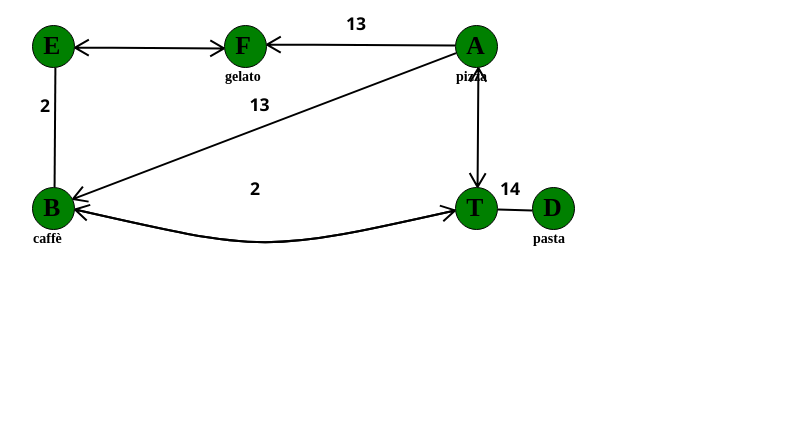
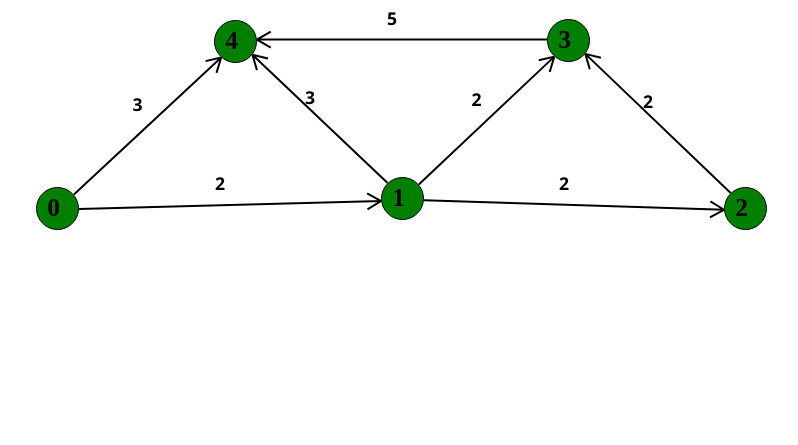
Before and after one commit to romeorizzi/esercizi-nel-browser, a Django app: template esame/templates/esame/grafo_template.html in a window 1280 px wide. Shown: the top 445 px of the page, without its empty margins (6-804 px from the left). Run offline with Django 4.2, Linux system fonts and the light colour scheme; the template is opened without the code that fills it, so the values that code supplies are empty; parts of the project's set-up code (start-up, migrations or seed data) failed here and were passed over; some libraries are stand-ins or nearby versions.

Commit message:
update dipenzende html e creazione automatica del grafo dall'instance

```diff
--- a/build_site.py
+++ b/build_site.py
@@ -89,8 +89,8 @@ for key in PROBLEM_KEYS:
     global_args[key] = META_YAML['services']['check']['args']
 
 # raccolgo tutti gli argomenti degli yaml per ogni problema
-global_args_dict = {}
-all_exercises = {}
+global_args_dict: dict = {}
+all_exercises: dict = {}
 for key in PROBLEM_KEYS:
     all_exercises[key] = {}
     all_exercises[key]["instance"] = PROBLEM[key]['instance']
--- a/convert.py
+++ b/convert.py
@@ -1,7 +1,8 @@
 import os
 import re
 import yaml as ya
-from RO_utils import *
+from utils import graph
+from utils.RO_utils import *
 
 class Default(dict):
     def __missing__(self, key):
@@ -170,6 +171,8 @@ def analyze_instance(yaml_dict):
     if 'general_description_to_conclude' in yaml_new and 'content' in yaml_new['general_description_to_conclude']:
         yaml_new['general_description_to_conclude'] = yaml_new['general_description_to_conclude']['content']
     yaml_new['graphic_instance_descriptor'] = ''
+    if 'edges' in yaml_new['instance']:
+        graph.create_graphml(yaml_new['instance']['edges'], yaml_new['graphml'])
     return yaml_new
 
 def start():
--- a/esame/templates/esame/grafo_template.html
+++ b/esame/templates/esame/grafo_template.html
@@ -2,7 +2,7 @@
 <html>
   <head>
     <script src="https://code.jquery.com/jquery-3.7.1.min.js" integrity="sha512-v2CJ7UaYy4JwqLDIrZUI/4hqeoQieOmAZNXBeQyjo21dadnwR+8ZaIJVT8EE2iyI61OV8e6M8PP2/4hpQINQ/g==" crossorigin="anonymous"></script>
-    <script src="https://code.jquery.com/ui/1.12.1/jquery-ui.min.js" integrity="sha512-4DaiBX8rsgOoBSNLceQ/IixDF+uUDV0hJrQX/MJ9RwJZCDqbEp0EjIQodGxszPtTpwlenJznR2jkgDWqj4Hs+A==" crossorigin="anonymous"></script>
+    <script src="https://code.jquery.com/ui/1.13.2/jquery-ui.min.js" integrity="sha512-57oZ/vW8ANMjR/KQ6Be9v/+/h6bq9/l3f0Oc7vn6qMqyhvPd1cvKBRWWpzu0QoneImqr2SkmO4MSqU+RpHom3Q==" crossorigin="anonymous"></script>
     <script src="https://graphicalstructure.org/Playground/Scripts/Line.js"></script>
     <style>
       body {
@@ -25,29 +25,25 @@
        }
     </style>
   </head>
-<div class='node' id='A' style='top:25px;left:461px; background: green;border: thin solid black' onclick='javascript:change(this.id);'>
-<label id='A-label-char' style='position: absolute; top:0%;left:25%;'> A</label>
-<label id='A-label' style='font-size: 14px; position: absolute; top:75%;left:0%;'> pizza</label>
+<div class='node' id='0' style='top:187px;left:42px; background: green;border: thin solid black' onclick='javascript:change(this.id);'>
+<label id='0-label-char' style='position: absolute; top:0%;left:25%;'> 0</label>
+<label id='0-label' style='font-size: 14px; position: absolute; top:75%;left:0%;'>  </label>
 </div>
-<div class='node' id='B' style='top:187px;left:38px; background: green;border: thin solid black' onclick='javascript:change(this.id);'>
-<label id='B-label-char' style='position: absolute; top:0%;left:25%;'> B</label>
-<label id='B-label' style='font-size: 14px; position: absolute; top:75%;left:0%;'> caffè</label>
+<div class='node' id='1' style='top:177px;left:387px; background: green;border: thin solid black' onclick='javascript:change(this.id);'>
+<label id='1-label-char' style='position: absolute; top:0%;left:25%;'> 1</label>
+<label id='1-label' style='font-size: 14px; position: absolute; top:75%;left:0%;'>  </label>
 </div>
-<div class='node' id='T' style='top:187px;left:461px; background: green;border: thin solid black' onclick='javascript:change(this.id);'>
-<label id='T-label-char' style='position: absolute; top:0%;left:25%;'> T</label>
-<label id='T-label' style='font-size: 14px; position: absolute; top:75%;left:0%;'>  </label>
+<div class='node' id='2' style='top:187px;left:730px; background: green;border: thin solid black' onclick='javascript:change(this.id);'>
+<label id='2-label-char' style='position: absolute; top:0%;left:25%;'> 2</label>
+<label id='2-label' style='font-size: 14px; position: absolute; top:75%;left:0%;'>  </label>
 </div>
-<div class='node' id='D' style='top:187px;left:538px; background: green;border: thin solid black' onclick='javascript:change(this.id);'>
-<label id='D-label-char' style='position: absolute; top:0%;left:25%;'> D</label>
-<label id='D-label' style='font-size: 14px; position: absolute; top:75%;left:0%;'> pasta</label>
+<div class='node' id='3' style='top:19px;left:553px; background: green;border: thin solid black' onclick='javascript:change(this.id);'>
+<label id='3-label-char' style='position: absolute; top:0%;left:25%;'> 3</label>
+<label id='3-label' style='font-size: 14px; position: absolute; top:75%;left:0%;'>  </label>
 </div>
-<div class='node' id='E' style='top:25px;left:38px; background: green;border: thin solid black' onclick='javascript:change(this.id);'>
-<label id='E-label-char' style='position: absolute; top:0%;left:25%;'> E</label>
-<label id='E-label' style='font-size: 14px; position: absolute; top:75%;left:0%;'>  </label>
-</div>
-<div class='node' id='F' style='top:25px;left:230px; background: green;border: thin solid black' onclick='javascript:change(this.id);'>
-<label id='F-label-char' style='position: absolute; top:0%;left:25%;'> F</label>
-<label id='F-label' style='font-size: 14px; position: absolute; top:75%;left:0%;'> gelato</label>
+<div class='node' id='4' style='top:20px;left:220px; background: green;border: thin solid black' onclick='javascript:change(this.id);'>
+<label id='4-label-char' style='position: absolute; top:0%;left:25%;'> 4</label>
+<label id='4-label' style='font-size: 14px; position: absolute; top:75%;left:0%;'>  </label>
 </div>
 <script>
   $('.node').draggable();
@@ -292,12 +288,12 @@
     };
     var LineController = connect();
   LineController.drawLine({
-    left_node:'A',
-    right_node:'B',
-    label_node:'A-label',
+    left_node:'0',
+    right_node:'1',
+    label_node:'0-label',
     col: 'black',
     width: 2,
-    text: 13,
+    text: 2,
     style: 'solid',
     gtype: 'arrow',
     ltype: '',
@@ -307,57 +303,12 @@
   drag: function(event, ui){LineController.redrawLines();}
   });
   LineController.drawLine({
-    left_node:'B',
-    right_node:'T',
-    label_node:'B-label',
+    left_node:'0',
+    right_node:'4',
+    label_node:'0-label',
     col: 'black',
     width: 2,
-    text: 2,
-    style: 'solid',
-    gtype: 'bidirectional',
-    ltype: 'curve',
-  })
-  $( '.'+'node' ).draggable({
-  scroll: false,
-  drag: function(event, ui){LineController.redrawLines();}
-  });
-  LineController.drawLine({
-    left_node:'T',
-    right_node:'A',
-    label_node:'T-label',
-    col: 'black',
-    width: 2,
-    text: -13234214325,
-    style: 'solid',
-    gtype: 'bidirectional',
-    ltype: '',
-  })
-  $( '.'+'node' ).draggable({
-  scroll: false,
-  drag: function(event, ui){LineController.redrawLines();}
-  });
-  LineController.drawLine({
-    left_node:'T',
-    right_node:'D',
-    label_node:'T-label',
-    col: 'black',
-    width: 2,
-    text: 14,
-    style: 'solid',
-    gtype: 'line',
-    ltype: '',
-  })
-  $( '.'+'node' ).draggable({
-  scroll: false,
-  drag: function(event, ui){LineController.redrawLines();}
-  });
-  LineController.drawLine({
-    left_node:'A',
-    right_node:'F',
-    label_node:'A-label',
-    col: 'black',
-    width: 2,
-    text: 13,
+    text: 3,
     style: 'solid',
     gtype: 'arrow',
     ltype: '',
@@ -367,14 +318,14 @@
   drag: function(event, ui){LineController.redrawLines();}
   });
   LineController.drawLine({
-    left_node:'B',
-    right_node:'E',
-    label_node:'B-label',
+    left_node:'1',
+    right_node:'2',
+    label_node:'1-label',
     col: 'black',
     width: 2,
     text: 2,
     style: 'solid',
-    gtype: 'line',
+    gtype: 'arrow',
     ltype: '',
   })
   $( '.'+'node' ).draggable({
@@ -382,14 +333,59 @@
   drag: function(event, ui){LineController.redrawLines();}
   });
   LineController.drawLine({
-    left_node:'E',
-    right_node:'F',
-    label_node:'E-label',
+    left_node:'1',
+    right_node:'3',
+    label_node:'1-label',
     col: 'black',
     width: 2,
-    text: -13234214325,
+    text: 2,
     style: 'solid',
-    gtype: 'bidirectional',
+    gtype: 'arrow',
+    ltype: '',
+  })
+  $( '.'+'node' ).draggable({
+  scroll: false,
+  drag: function(event, ui){LineController.redrawLines();}
+  });
+  LineController.drawLine({
+    left_node:'1',
+    right_node:'4',
+    label_node:'1-label',
+    col: 'black',
+    width: 2,
+    text: 3,
+    style: 'solid',
+    gtype: 'arrow',
+    ltype: '',
+  })
+  $( '.'+'node' ).draggable({
+  scroll: false,
+  drag: function(event, ui){LineController.redrawLines();}
+  });
+  LineController.drawLine({
+    left_node:'2',
+    right_node:'3',
+    label_node:'2-label',
+    col: 'black',
+    width: 2,
+    text: 2,
+    style: 'solid',
+    gtype: 'arrow',
+    ltype: '',
+  })
+  $( '.'+'node' ).draggable({
+  scroll: false,
+  drag: function(event, ui){LineController.redrawLines();}
+  });
+  LineController.drawLine({
+    left_node:'3',
+    right_node:'4',
+    label_node:'3-label',
+    col: 'black',
+    width: 2,
+    text: 5,
+    style: 'solid',
+    gtype: 'arrow',
     ltype: '',
   })
   $( '.'+'node' ).draggable({
--- a/esame/templates/esame/graph.html
+++ b/esame/templates/esame/graph.html
@@ -2,7 +2,7 @@
 <html>
   <head>
     <script src="https://code.jquery.com/jquery-3.7.1.min.js" integrity="sha512-v2CJ7UaYy4JwqLDIrZUI/4hqeoQieOmAZNXBeQyjo21dadnwR+8ZaIJVT8EE2iyI61OV8e6M8PP2/4hpQINQ/g==" crossorigin="anonymous"></script>
-    <script src="https://code.jquery.com/ui/1.12.1/jquery-ui.min.js" integrity="sha512-4DaiBX8rsgOoBSNLceQ/IixDF+uUDV0hJrQX/MJ9RwJZCDqbEp0EjIQodGxszPtTpwlenJznR2jkgDWqj4Hs+A==" crossorigin="anonymous"></script>
+    <script src="https://code.jquery.com/ui/1.13.2/jquery-ui.min.js" integrity="sha512-57oZ/vW8ANMjR/KQ6Be9v/+/h6bq9/l3f0Oc7vn6qMqyhvPd1cvKBRWWpzu0QoneImqr2SkmO4MSqU+RpHom3Q==" crossorigin="anonymous"></script>
     <script src="https://graphicalstructure.org/Playground/Scripts/Line.js"></script>
     <style>
       body {
--- a/graph_designer.py
+++ b/graph_designer.py
@@ -10,11 +10,8 @@ e = graphml_converter.node_arrow()
 
 nodes_values = {}
 numero_nodi, numero_archi = graphml_converter.numero_node_edges()
-coordinate_nodi = []
 coordinate_nodi = graphml_converter.node_position()
-colori_nodi = []
 colori_nodi = graphml_converter.node_color()
-tag_nodi = []
 tag_nodi = graphml_converter.node_tag()
 
 
--- a/simulazione_esame/esercizio_3/modo_browser/graphs_mst.yaml
+++ b/simulazione_esame/esercizio_3/modo_browser/graphs_mst.yaml
@@ -9,9 +9,9 @@ general_description_to_conclude: Ricordati di salvare periodicamente il tuo lavo
 graphic_instance_descriptor: ''
 graphml: graphml/grafo_10_graph.graphml
 instance:
-  edges: '[(A,B)(B,T)(T,A)(T,D)(A,F)(B,E)(E,F)]'
+  edges: '[(0,1)(0,4)(1,2)(1,3)(1,4)(2,3)(3,4)]'
   m: 7
-  n: 6
+  n: 5
 modes:
 - free
 - with_checks
```
Also changed, not shown: esame/templates/esame/common.html (+2 -5 lines), utils/graph.py (added, +71 -0 lines), esame/templates/esame/esercizio_template.html (line endings or trailing spaces), utils/RO_utils.py (renamed from RO_utils.py), 1 other file.
